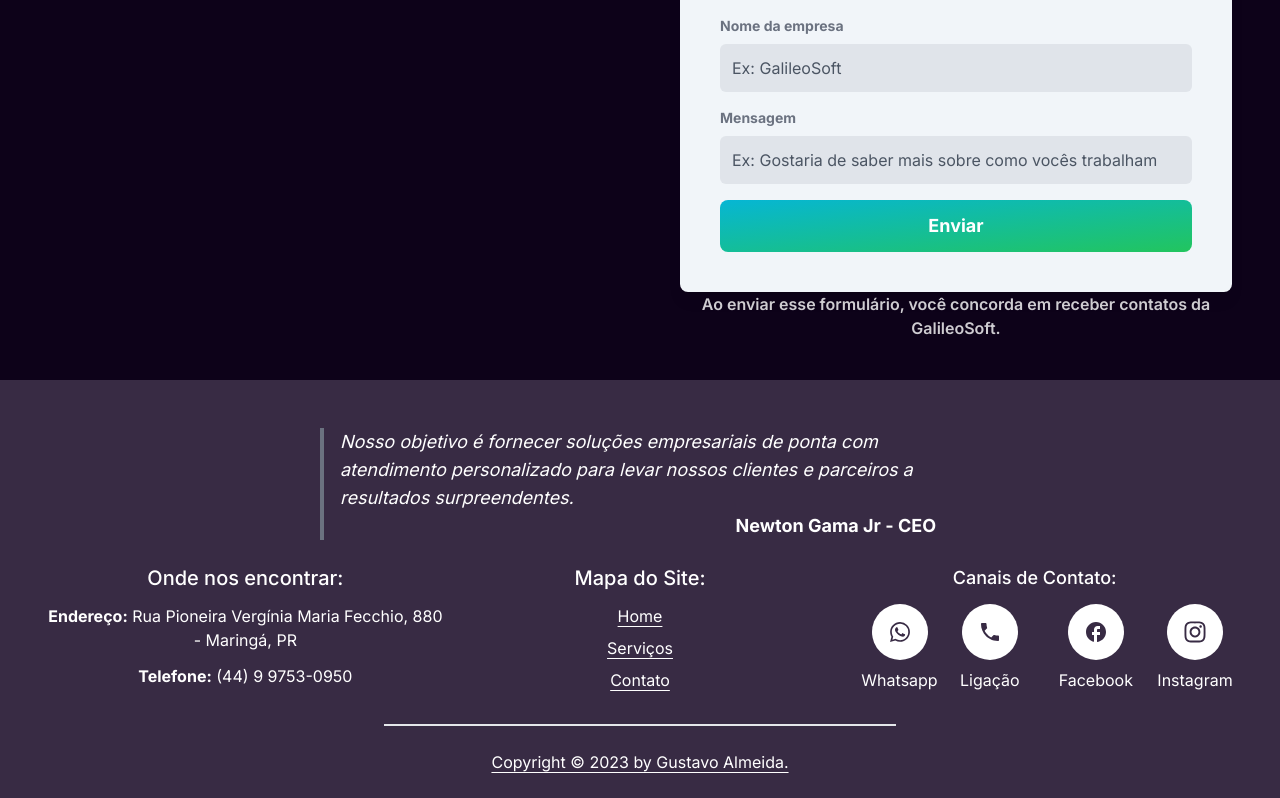
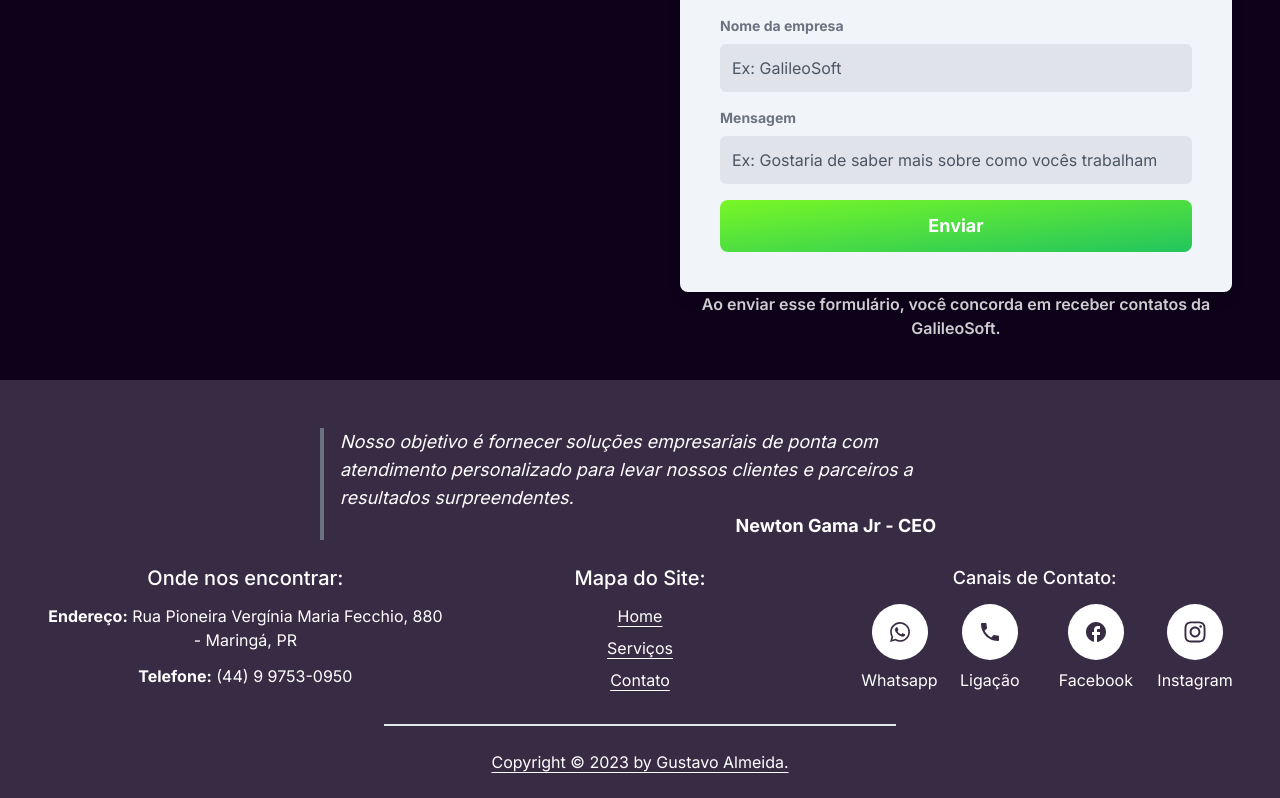
Before and after one commit to the-almeida/galileosoft.com.br, a Next.js app: page / in a window 1280 px wide. Shown: the part 2492-3290 px from the top of the page. Built offline with nearby package versions, Linux system fonts and the light colour scheme.

Commit message:
feat: Mudança de cor botão form

```diff
--- a/components/ContactForm.tsx
+++ b/components/ContactForm.tsx
@@ -99,7 +99,7 @@ export default function ContactForm() {
         ))
       }
 
-      <button type="submit" className="text-white text-center text-lg font-bold rounded-lg mt-2 px-6 py-3 bg-gradient-to-br from-cyan-500 to-green-500 hover:bg-gradient-to-bl focus:ring-4 focus:outline-none focus:ring-green-200 dark:focus:ring-green-800">
+      <button type="submit" className="text-white text-center text-lg font-bold rounded-lg mt-2 px-6 py-3 bg-gradient-to-br from-galileoGreen-500 to-green-500 hover:bg-gradient-to-bl focus:ring-4 focus:outline-none focus:ring-green-200 dark:focus:ring-green-800">
         Enviar
       </button>
     </form>
```
